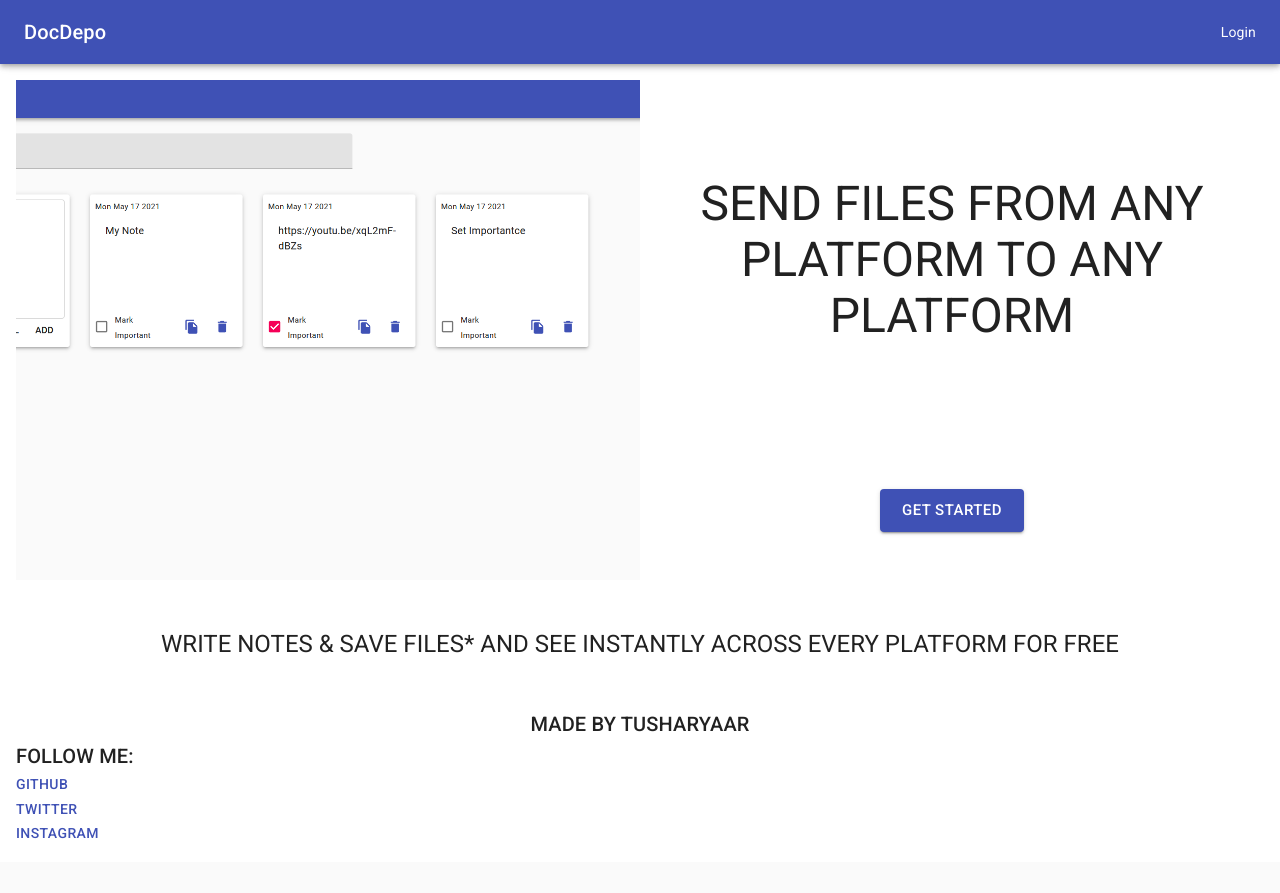
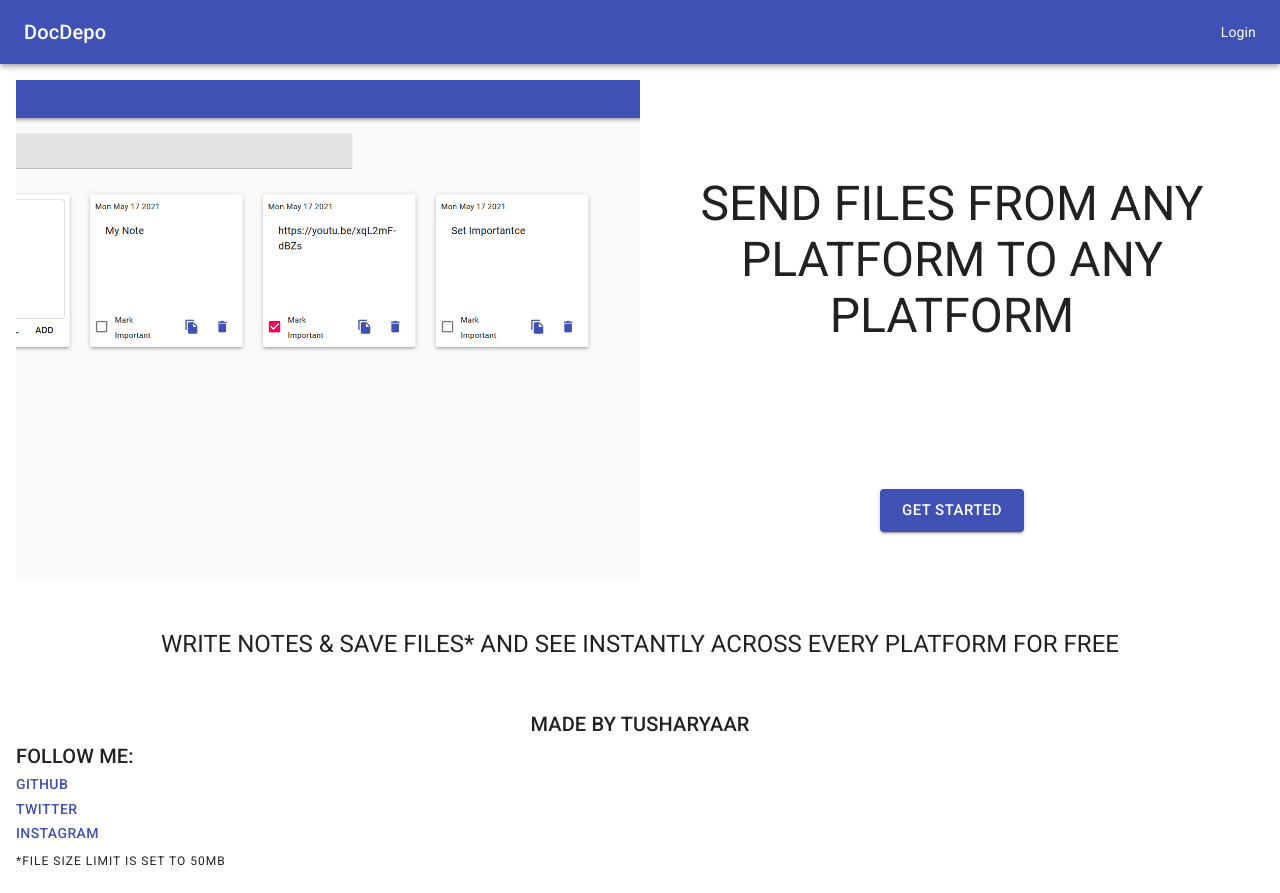
Before and after one commit to TusharYaar/DocDepo, a React (Create React App) app in the folder ReactWebApp/: page / in a window 1280 px wide. Before the commit the page ends 862 px from the top, so only its background shows below. Built offline with nearby package versions, Linux system fonts and the light colour scheme; no server answers.

Commit message:
file limit overline added

```diff
--- a/ReactWebApp/src/components/Home.js
+++ b/ReactWebApp/src/components/Home.js
@@ -72,6 +72,7 @@
                 <Link href="https://github.com/TusharYaar">Github</Link>
                 <Link varient="body1">Twitter</Link>
                 <Link varient="body1">Instagram</Link>
+                <Typography variant="overline">*File size Limit is set to 50MB</Typography>
                 </Grid>
 
             </Grid>
```
